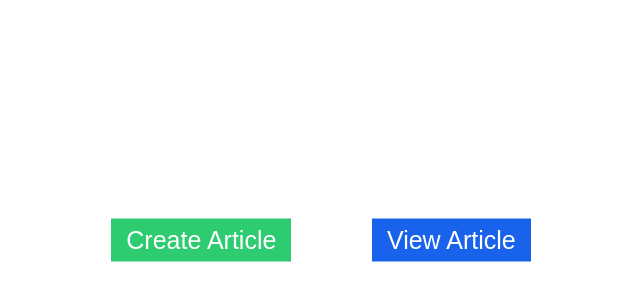
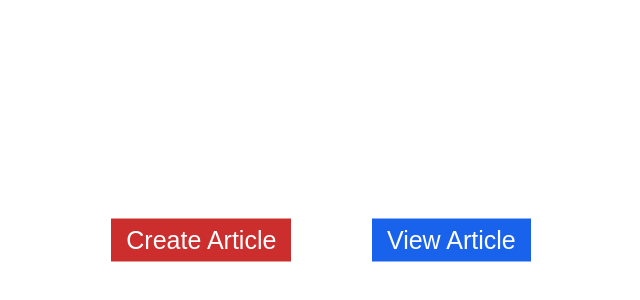
Before and after one commit to Damango/ArticleCreator, a React (Create React App) app: page / in a window 1280 px wide. Shown: the part 160-460 px from the top of the page, without its empty margins (319-959 px from the left). Built offline with nearby package versions, Linux system fonts and the light colour scheme.

Commit message:
codesandbox push test

```diff
--- a/src/App.css
+++ b/src/App.css
@@ -1,20 +1,18 @@
-.App{
+.App {
   position: relative;
   height: 100vh;
   width: 100vw;
-
 }
 
-
-.create{
-  background-color: #2ecc71;
+.create {
+  background-color: #cc2e2e;
   color: white;
   padding: 7px 15px;
   border-style: none;
   font-size: 25px;
 }
 
-.view{
+.view {
   background-color: #1963ec;
   color: white;
   padding: 7px 15px;
@@ -22,7 +20,7 @@
   font-size: 25px;
 }
 
-.button-container{
+.button-container {
   position: absolute;
   display: flex;
   justify-content: space-around;
@@ -35,16 +33,14 @@
   transform: translate(-50%, -50%);
 }
 
-
-.close-button{
+.close-button {
   color: red;
   padding: 10px;
   font-size: 20px;
   font-family: Roboto;
   font-weight: bold;
-
 }
 
-.close-button:hover{
+.close-button:hover {
   cursor: pointer;
 }
```
